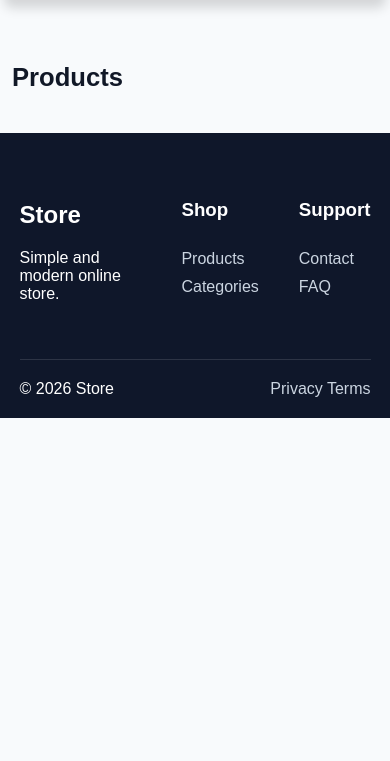
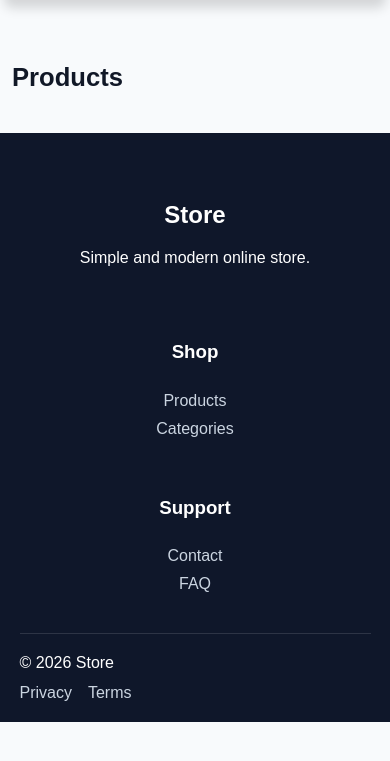
Before and after one commit to veltorex/django-ecommerce, a Django app: page /products/ in a window 390 px wide. Shown: the part 60-821 px from the top of the page. Run offline with Django 5.2, Linux system fonts and the light colour scheme; data that the repository does not hold is empty.

Commit message:
make responsive footer component

```diff
--- a/static/css/components/footer.css
+++ b/static/css/components/footer.css
@@ -48,3 +48,37 @@
     flex-direction: column;
     gap: 10px;
 }
+
+/* Responsive */
+
+@media (max-width: 768px) {
+    .footer__main {
+        grid-template-columns: 1fr;
+        text-align: center;
+    }
+
+    .footer__section {
+        align-items: center;
+    }
+
+    .footer__bottom {
+        flex-direction: column;
+        justify-content: center;
+        gap: 12px;
+        text-align: center;
+    }
+
+    .footer__legal {
+        display: flex;
+        justify-content: center;
+        gap: 16px;
+    }
+}
+
+@media (max-width: 480px) {
+    .footer__bottom {
+        flex-direction: column;
+        gap: 12px;
+        align-items: flex-start;
+    }
+}
```
